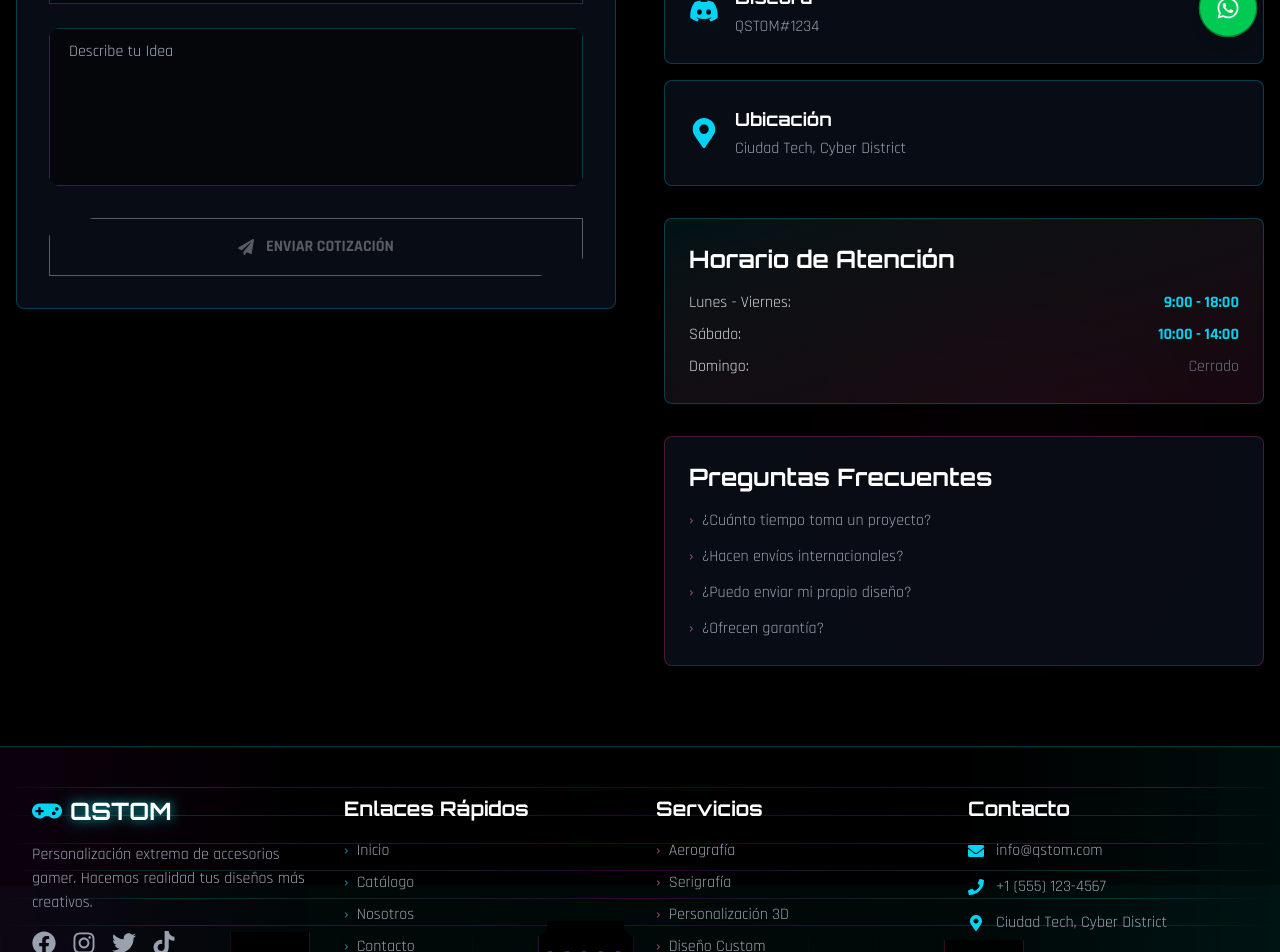
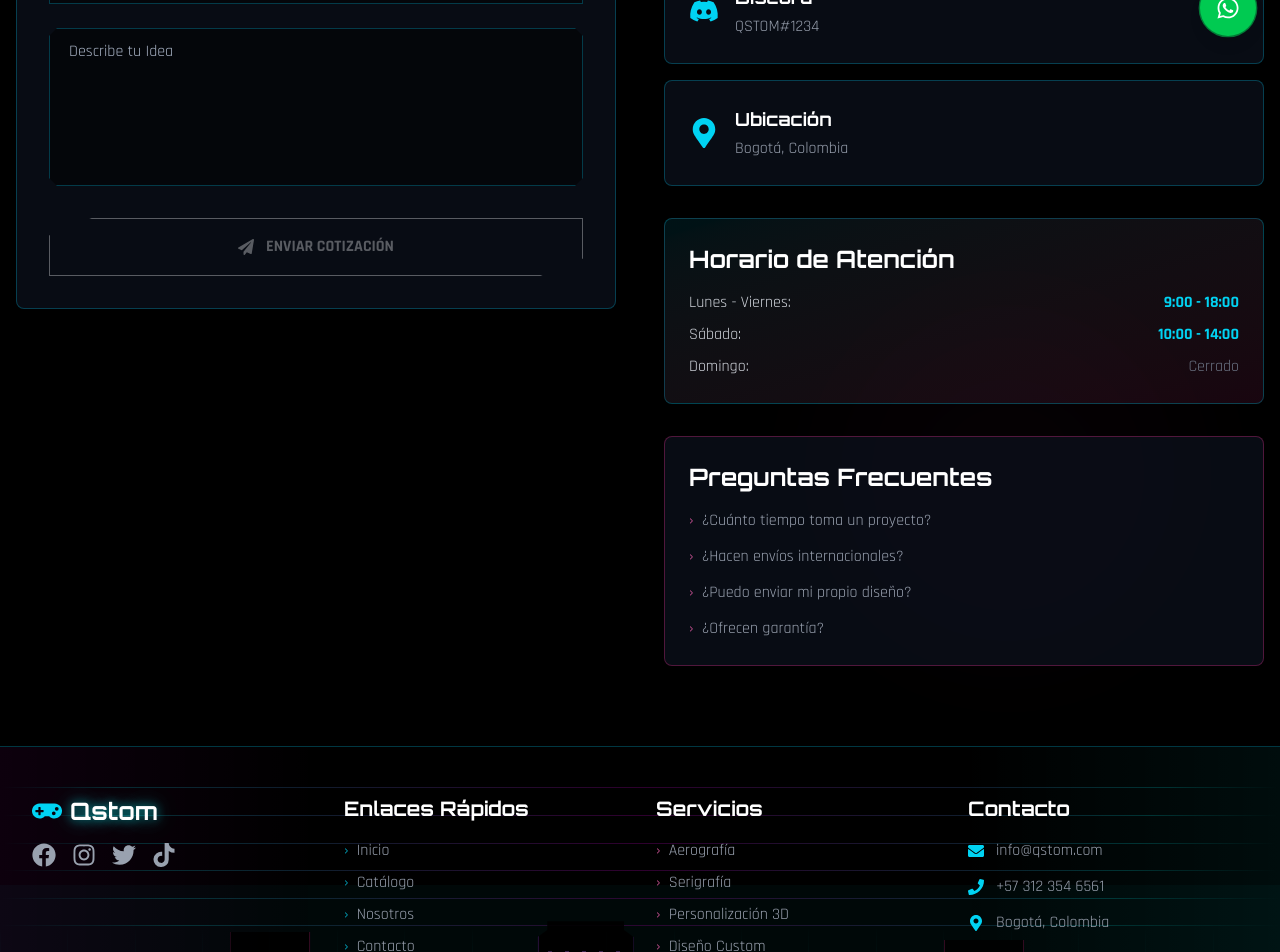
Before and after one commit to Jefffer/qstom-frontend, a React (Vite) app: page /contact in a window 1280 px wide. Shown: the part 740-1692 px from the top of the page. Built offline with nearby package versions, Linux system fonts and the light colour scheme.

Commit message:
Update Footer and Contact components with new location and phone details; modify WhatsAppButton message for clarity.

```diff
--- a/src/components/Footer.jsx
+++ b/src/components/Footer.jsx
@@ -37,12 +37,12 @@ const Footer = () => {
             <div className="flex items-center gap-2 mb-4">
               <FaGamepad className="text-3xl text-cyan-400" />
               <span className="text-2xl font-bold text-white glow-text font-['Orbitron']">
-                QSTOM
+                Qstom
               </span>
             </div>
-            <p className="text-gray-400 mb-4">
+            {/* <p className="text-gray-400 mb-4">
               Personalización extrema de accesorios gamer. Hacemos realidad tus diseños más creativos.
-            </p>
+            </p> */}
             <div className="flex gap-4">
               {socialLinks.map((social, index) => (
                 <motion.a
@@ -130,11 +130,11 @@ const Footer = () => {
               </li>
               <li className="flex items-start gap-3">
                 <FaPhone className="text-cyan-400 mt-1 shrink-0" />
-                <span>+1 (555) 123-4567</span>
+                <span>+57 312 354 6561</span>
               </li>
               <li className="flex items-start gap-3">
                 <FaMapMarkerAlt className="text-cyan-400 mt-1 shrink-0" />
-                <span>Ciudad Tech, Cyber District</span>
+                <span>Bogotá, Colombia</span>
               </li>
             </ul>
           </motion.div>
--- a/src/components/WhatsAppButton.jsx
+++ b/src/components/WhatsAppButton.jsx
@@ -2,11 +2,11 @@ import { motion } from 'framer-motion';
 import { FaWhatsapp } from 'react-icons/fa';
 
 const WhatsAppButton = () => {
-  const phoneNumber = '573001234567';
+  const phoneNumber = '573123546561';
 
   // Mensaje predefinido
   const message = encodeURIComponent(
-    '¡Hola Qstom! 🎮 Me interesa personalizar mis accesorios gaming. ¿Me pueden ayudar?'
+    '¡Hola Qstom! 🎮 Me interesa personalizar mis accesorios gaming. ¿Amaya es gay?'
   );
 
   // URL de WhatsApp
@@ -49,7 +49,7 @@ const WhatsAppButton = () => {
 
       {/* Tooltip - Hidden on mobile */}
       <span className="hidden md:block absolute right-full mr-3 top-1/2 -translate-y-1/2 bg-gray-900 text-white text-sm font-medium px-3 py-2 rounded-lg whitespace-nowrap opacity-0 group-hover:opacity-100 transition-opacity duration-300 pointer-events-none">
-        ¿Necesitas ayuda? ¡Escríbenos!
+        ¿Necesitas ayuda bro? Escríbenos!!
       </span>
     </motion.a>
   );
--- a/src/pages/Contact.jsx
+++ b/src/pages/Contact.jsx
@@ -44,14 +44,14 @@ const Contact = () => {
     {
       icon: <FaPhone />,
       title: 'Teléfono',
-      content: '+1 (555) 123-4567',
-      link: 'tel:+15551234567',
+      content: '+57 312 354 6561',
+      link: 'tel:+573123546561',
     },
     {
       icon: <FaWhatsapp />,
       title: 'WhatsApp',
-      content: '+1 (555) 123-4567',
-      link: 'https://wa.me/15551234567',
+      content: '+57 312 354 6561',
+      link: 'https://wa.me/573123546561',
     },
     {
       icon: <FaDiscord />,
@@ -62,7 +62,7 @@ const Contact = () => {
     {
       icon: <FaMapMarkerAlt />,
       title: 'Ubicación',
-      content: 'Ciudad Tech, Cyber District',
+      content: 'Bogotá, Colombia',
       link: '#',
     },
   ];
```
